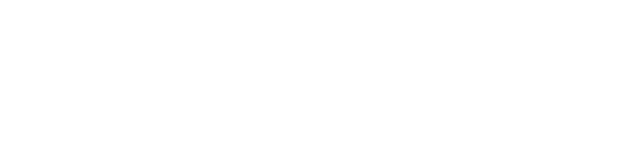
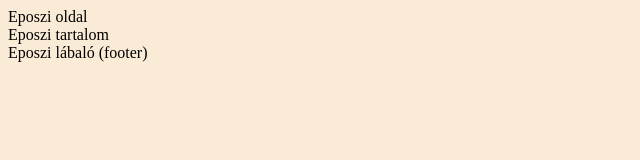
Before and after one commit to kecskeszsoltistvan/EgyRepoTeszt, a plain HTML site: page index.html in a window 1280 px wide. Shown: the whole page, without its empty margins (0-640 px from the left). Drawn offline with Linux system fonts and the light colour scheme.

Commit message:
Háttérformázás, Filler szöveg, Olvassel pontosítás

```diff
--- a/css/style.css
+++ b/css/style.css
@@ -0,0 +1,3 @@
+body{
+    background-color: antiquewhite;
+}
--- a/index.html
+++ b/index.html
@@ -8,6 +8,14 @@
     <link rel="stylesheet" href="css/style.css">
 </head>
 <body>
-
+    <header>
+        Eposzi oldal
+    </header>
+    <article>
+        Eposzi tartalom
+    </article>
+    <footer>
+        Eposzi lábaló (footer)
+    </footer>
 </body>
 </html>
```
Also changed, not shown: 1 other file.
